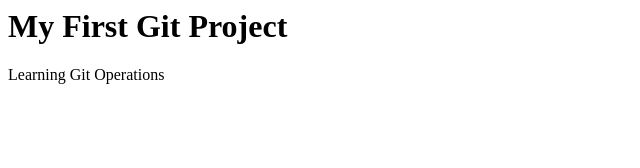
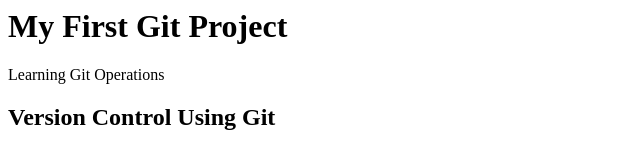
Before and after one commit to lakshmisri8200-vvv/my-project, a plain HTML site: page index.html in a window 1280 px wide. Shown: the whole page, without its empty margins (0-640 px from the left). Drawn offline with Linux system fonts and the light colour scheme.

Commit message:
Third commit

```diff
--- a/index.html
+++ b/index.html
@@ -2,5 +2,6 @@
 <body>
 <h1>My First Git Project</h1>
 <p>Learning Git Operations</p>
+<h2>Version Control Using Git</h2>
 </body>
 </html>
```
